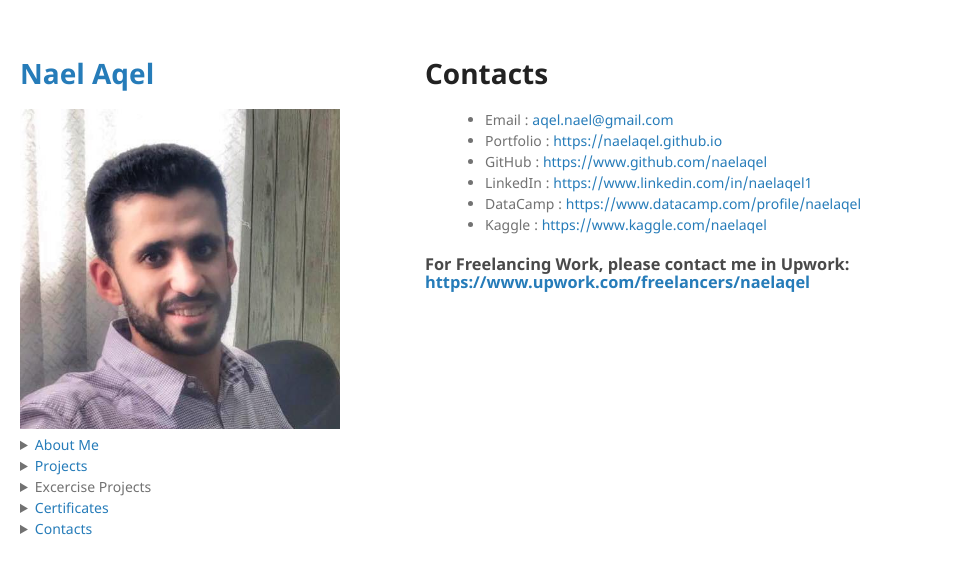
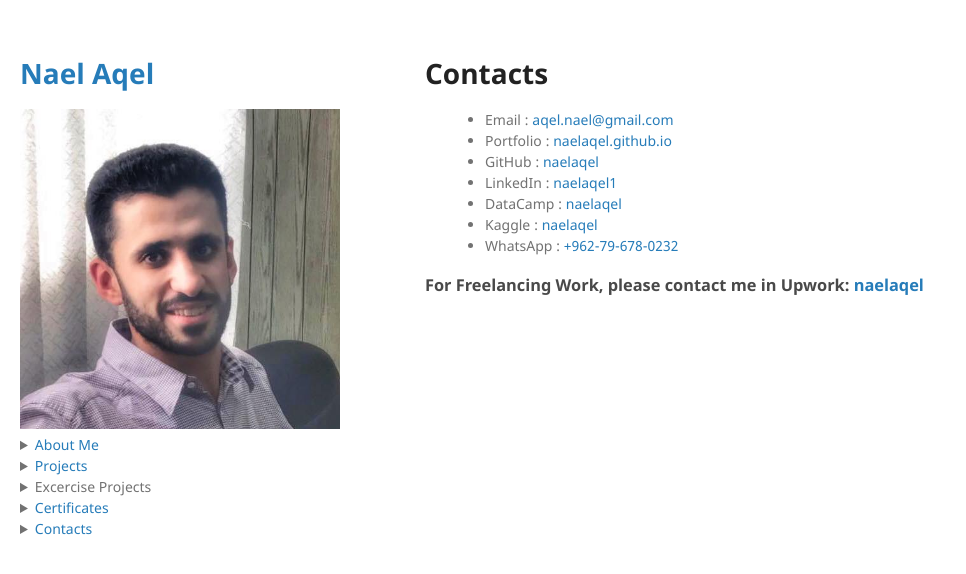
Before and after one commit to NaelAqel/naelaqel.github.io, a Jekyll site: the page built from Contact.md, in a window 1280 px wide. Shown: the top 574 px of the page, without its empty margins (0-966 px from the left). Built offline with Jekyll 4.4.1, drawn with Linux system fonts in a browser that asks for light colours.

Commit message:
Update Contact.md

```diff
--- a/Contact.md
+++ b/Contact.md
@@ -5,11 +5,12 @@
 # Contacts
 <ul>
   <li>Email     :  <a target='_blank'  href='mailto:aqel.nael@gmail.com'>  aqel.nael@gmail.com</a></li>
-  <li>Portfolio :  <a target='_blank'  href='https://naelaqel.github.io'>  https://naelaqel.github.io</a></li>
-  <li>GitHub    :  <a target='_blank'  href='https://www.github.com/naelaqel'>  https://www.github.com/naelaqel</a></li>
-  <li>LinkedIn  :  <a target='_blank'  href='https://www.linkedin.com/in/naelaqel1'>  https://www.linkedin.com/in/naelaqel1</a></li>
-  <li>DataCamp  :  <a target='_blank'  href='https://www.datacamp.com/profile/naelaqel'>  https://www.datacamp.com/profile/naelaqel</a></li>
-  <li>Kaggle    :  <a target='_blank'  href='https://www.kaggle.com/naelaqel'>  https://www.kaggle.com/naelaqel</a></li>
+  <li>Portfolio :  <a target='_blank'  href='https://naelaqel.github.io'>  naelaqel.github.io</a></li>
+  <li>GitHub    :  <a target='_blank'  href='https://www.github.com/naelaqel'>  naelaqel</a></li>
+  <li>LinkedIn  :  <a target='_blank'  href='https://www.linkedin.com/in/naelaqel1'>  naelaqel1</a></li>
+  <li>DataCamp  :  <a target='_blank'  href='https://www.datacamp.com/profile/naelaqel'>  naelaqel</a></li>
+  <li>Kaggle    :  <a target='_blank'  href='https://www.kaggle.com/naelaqel'>  naelaqel</a></li>
+  <li>WhatsApp  :  <a target='_blank'  href='https://wa.me/962796780232'>  +962-79-678-0232</a></li>
 </ul>
 
-<h3>For Freelancing Work, please contact me in Upwork: <a target='_blank'  href='https://www.upwork.com/freelancers/naelaqel'>  https://www.upwork.com/freelancers/naelaqel</a></h3>
+<h3>For Freelancing Work, please contact me in Upwork: <a target='_blank'  href='https://www.upwork.com/freelancers/naelaqel'>  naelaqel</a></h3>
```
